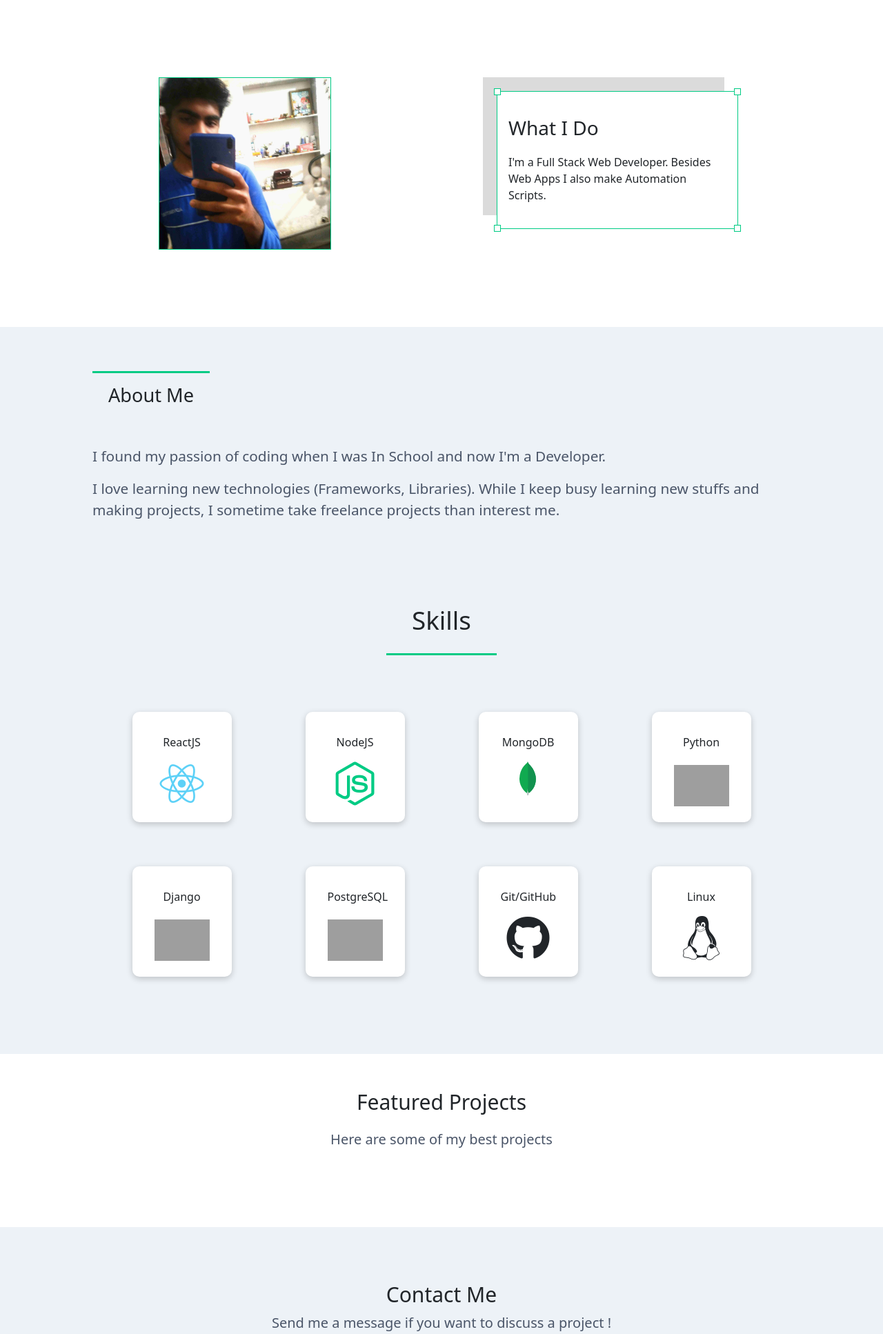
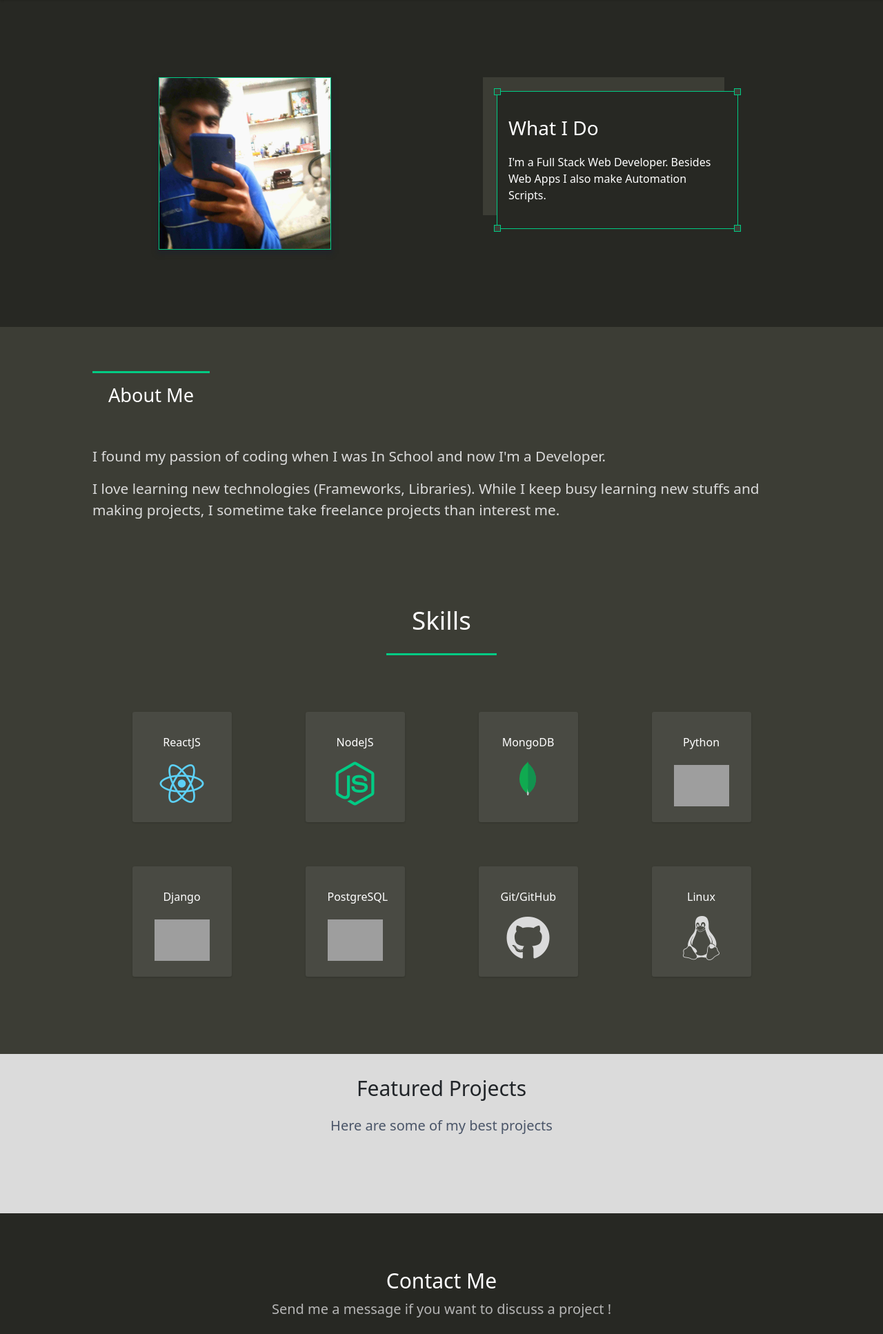
Before and after one commit to siddharthroy12/Portfolio, a Django app: page / in a window 1280 px wide. Shown: the part 77-2011 px from the top of the page at 69% size. Run offline with Django 3.2, Linux system fonts and the light colour scheme; data that the repository does not hold is empty; some libraries are stand-ins or nearby versions; grey boxes are pictures that could not be loaded.

Commit message:
Dark theme for home page

```diff
--- a/base/static/base/css/main.css
+++ b/base/static/base/css/main.css
@@ -7,12 +7,16 @@ img {
     object-fit: cover;
 }
 
+main {
+    background-color: #FFFFFF;
+}
+
 /* Uitl */
 
 .corner {
     width: 10px;
     height: 10px;
-    background-color: white;
+    background-color: #3c3d35;
     position: absolute;
     border: 1px solid #00CB84;
 }
@@ -128,6 +134,10 @@ img {
 /* Home Page */
 
 #home-front {
+    background-color: #272823;
+}
+
+#home-front > div {
     padding: 7rem 10rem;
     display: flex;
     justify-content: space-between;
@@ -137,10 +147,11 @@ img {
     width: 250px;
     height: 250px;
     border: 1px solid #00CB84;
+    box-shadow: 0px 4px 6px 2px;
 }
 
 .preview-shadow {
-    background-color: #DBDBDB;
+    background-color: #3c3d35;
     height: 200px;
     width: 350px;
     position: relative;
@@ -148,11 +159,12 @@ img {
 
 .preview {
     position: absolute;
+    color: white;
     top: 20px;
     left: 20px;
     height: 200px;
     width: 350px;
-    background-color: white;
+    background-color: #272823;
     border: 1px solid #00CB84;
     padding: 1rem;
 }
@@ -179,13 +191,14 @@ img {
 /* About Me */
 
 #about-me {
-    background-color: #EDF2F7;
-    margin-bottom: 20px;
+    background-color: #3c3d35;
+    color: white;
 }
 
 .about-me-desc {
     padding: 4rem;
     padding-bottom: 0;
+    color: white;
 }
 
 .about-me-desc h4 {
@@ -199,7 +212,7 @@ img {
 }
 
 .about-me-desc p {
-    color: #4a5568;
+    color: #DBDBDB;
     font-weight: 500;
     font-size: 1.3rem;
 }
@@ -221,14 +234,15 @@ img {
 }
 
 .skill {
-    box-shadow: 0 3px 10px rgba(0, 0, 0, 0.2);
+    box-shadow: 0 1px 3px 0 rgba(0, 0, 0, 0.1), 0 1px 2px 0 rgba(0, 0, 0, 0.06);
     padding: 2rem;
     text-align: center;
     width: 9rem;
     height: 10rem;
-    border-radius: 10px;
+    border-radius: 3px;
     margin: 2rem auto;
-    background-color: white;
+    background-color: #494a43;
+    color: white;
 }
 
 @media (max-width: 700px) {
@@ -242,6 +256,7 @@ img {
 
 #featured-projects {
     padding: 2rem 0;
+    background-color: #DBDBDB;
 }
 
 #featured-projects h4 {
@@ -291,18 +307,19 @@ img {
 /* Contact Me */
 
 #contact-me {
-    background-color: #edf2f7;
+    background-color:#272823;
     padding: 5rem 0;
 }
 
 #contact-me h4 {
     text-align: center;
     font-size: 1.875rem;
+    color: white;
 }
 
 #contact-me p {
     text-align: center;
-    color: #4a5568;
+    color: #B6B6B6;
     font-size: 1.25rem;
     margin-bottom: 20px;
 }
--- a/base/templates/base/home.html
+++ b/base/templates/base/home.html
@@ -1,7 +1,8 @@
 {% extends 'base/base.html' %}
 {% load static %}
 {% block content %}
-    <section id="home-front" class="container">
+    <section id="home-front">
+        <div class="container">
             <div class="profile-image">
                 <img src="{% static 'base/img/profilepic.jpg' %}">
             </div>
@@ -20,6 +21,7 @@
                         <p>
                             I'm a Full Stack Web Developer. Besides Web Apps I also make Automation Scripts.
                         </p>
+                    </div>
                 </div>
             </div>
         </div>
@@ -92,7 +94,7 @@
                     <div class="skill">
                         <p>Git/GitHub</p>
                         <div class="skill-icon">
-                            <i class="fab fa-github" style="color: #212529; font-size: 4rem;"></i>
+                            <i class="fab fa-github" style="color: #DBDBDB; font-size: 4rem;"></i>
                         </div>
                     </div>
                 </div>
@@ -100,7 +102,7 @@
                     <div class="skill">
                         <p>Linux</p>
                         <div class="skill-icon">
-                            <i class="fab fa-linux" style="color: #212529; font-size: 4rem;"></i>
+                            <i class="fab fa-linux" style="color: #DBDBDB; font-size: 4rem;"></i>
                         </div>
                     </div>
                 </div>
```
Also changed, not shown: other parts of base/static/base/css/main.css (+24 -6 lines). Lines whose indentation alone changed are shown as unchanged.
